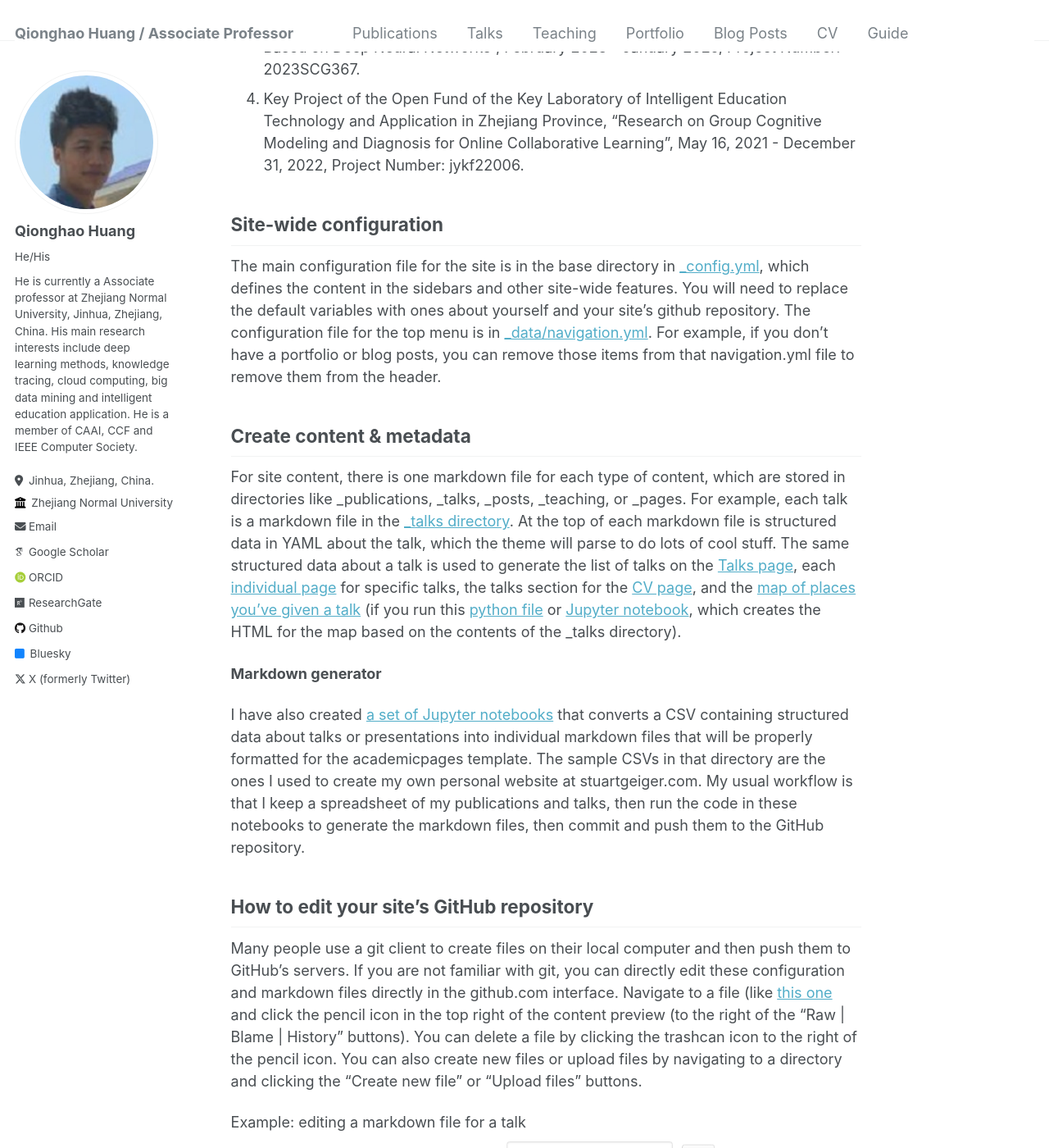
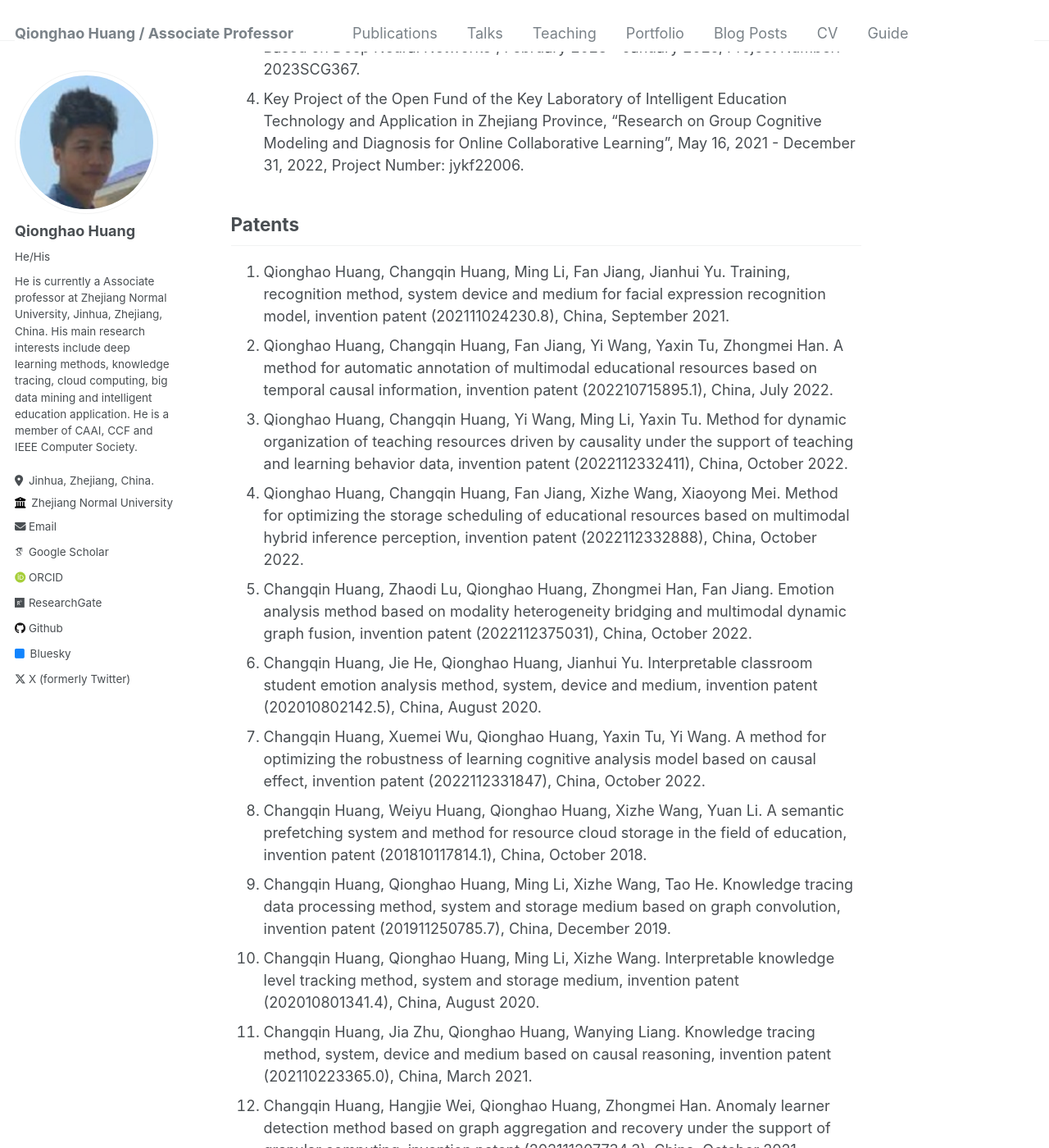
Before and after one commit to qhhuang-ai/qhhuang-ai.github.io, a Jekyll site: the page built from _pages/about.md, in a window 1280 px wide and 1400 px high, scrolled down 3836 px. Shown: the whole window at 82% size. Built offline with Jekyll 4.4.1, drawn with Linux system fonts in a browser that asks for light colours; some web fonts are replaced; some of the changed text lies outside the part shown.

Commit message:
update cv

```diff
--- a/_pages/about.md
+++ b/_pages/about.md
@@ -34,26 +34,29 @@ Principal Investigator of Research Projects
 1. General Topic of Zhejiang Provincial Education Science Planning, “Research on Online Learning Cognitive Assessment and Resource Recommendation Strategies Based on Deep Neural Networks”, February 2023 - January 2025, Project Number: 2023SCG367.
 1. Key Project of the Open Fund of the Key Laboratory of Intelligent Education Technology and Application in Zhejiang Province, “Research on Group Cognitive Modeling and Diagnosis for Online Collaborative Learning”, May 16, 2021 - December 31, 2022, Project Number: jykf22006.
 
-Site-wide configuration
+Patents
 ------
-The main configuration file for the site is in the base directory in [_config.yml](https://github.com/academicpages/academicpages.github.io/blob/master/_config.yml), which defines the content in the sidebars and other site-wide features. You will need to replace the default variables with ones about yourself and your site's github repository. The configuration file for the top menu is in [_data/navigation.yml](https://github.com/academicpages/academicpages.github.io/blob/master/_data/navigation.yml). For example, if you don't have a portfolio or blog posts, you can remove those items from that navigation.yml file to remove them from the header.
+1. Qionghao Huang, Changqin Huang, Ming Li, Fan Jiang, Jianhui Yu. Training, recognition method, system device and medium for facial expression recognition model, invention patent (202111024230.8), China, September 2021.
+1. Qionghao Huang, Changqin Huang, Fan Jiang, Yi Wang, Yaxin Tu, Zhongmei Han. A method for automatic annotation of multimodal educational resources based on temporal causal information, invention patent (202210715895.1), China, July 2022.
+1. Qionghao Huang, Changqin Huang, Yi Wang, Ming Li, Yaxin Tu. Method for dynamic organization of teaching resources driven by causality under the support of teaching and learning behavior data, invention patent (2022112332411), China, October 2022.
+1. Qionghao Huang, Changqin Huang, Fan Jiang, Xizhe Wang, Xiaoyong Mei. Method for optimizing the storage scheduling of educational resources based on multimodal hybrid inference perception, invention patent (2022112332888), China, October 2022.
+1. Changqin Huang, Zhaodi Lu, Qionghao Huang, Zhongmei Han, Fan Jiang. Emotion analysis method based on modality heterogeneity bridging and multimodal dynamic graph fusion, invention patent (2022112375031), China, October 2022.
+1. Changqin Huang, Jie He, Qionghao Huang, Jianhui Yu. Interpretable classroom student emotion analysis method, system, device and medium, invention patent (202010802142.5), China, August 2020.
+1. Changqin Huang, Xuemei Wu, Qionghao Huang, Yaxin Tu, Yi Wang. A method for optimizing the robustness of learning cognitive analysis model based on causal effect, invention patent (2022112331847), China, October 2022.
+1. Changqin Huang, Weiyu Huang, Qionghao Huang, Xizhe Wang, Yuan Li. A semantic prefetching system and method for resource cloud storage in the field of education, invention patent (201810117814.1), China, October 2018.
+1. Changqin Huang, Qionghao Huang, Ming Li, Xizhe Wang, Tao He. Knowledge tracing data processing method, system and storage medium based on graph convolution, invention patent (201911250785.7), China, December 2019.
+1. Changqin Huang, Qionghao Huang, Ming Li, Xizhe Wang. Interpretable knowledge level tracking method, system and storage medium, invention patent (202010801341.4), China, August 2020.
+1. Changqin Huang, Jia Zhu, Qionghao Huang, Wanying Liang. Knowledge tracing method, system, device and medium based on causal reasoning, invention patent (202110223365.0), China, March 2021.
+1. Changqin Huang, Hangjie Wei, Qionghao Huang, Zhongmei Han. Anomaly learner detection method based on graph aggregation and recovery under the support of granular computing, invention patent (202111207734.3), China, October 2021.
+1. Xizhe Wang, Changqin Huang, Ming Li, Qionghao Huang, Fan Jiang. A fine-grained learning performance prediction method, device, equipment and medium, invention patent (202110396455.X), China, April 2021.
+1. Changqin Huang, Yixuan Chen, Ming Li, Qionghao Huang. Cognitive diagnosis method, system and storage medium based on graph neural network, invention patent (202210253979.8), China, March 2022.
+1. Zhongmei Han, Shougang Han, Changqin Huang, Qionghao Huang. Learner emotion evolution analysis method and system based on causal graph neural network, invention patent (202210870610.1), China, July 2022.
+1. Changqin Huang, Fan Jiang, Shijin Wang, Qionghao Huang, Xizhe Wang. A learner emotion analysis method and device based on cross-temporal graph representation, invention patent (202310190443.0), China, February 3, 2023.
+1. Changqin Huang, Hangjie Wei, Qionghao Huang, Yaxin Tu, Yi Wang. A causal temporal double-enhanced knowledge tracing method based on hypergraph clustering, invention patent (202211412022.X), China, November 2022.
+1. Changqin Huang, Zhenheng Lin, Qionghao Huang, Yunliang Jiang, Shijin Wang. A multimodal emotion analysis method and system based on large model video description, invention patent (CN117237774A), Zhejiang Province, China, December 15, 2023.
+1. Changqin Huang, Jili Chen, Yunliang Jiang, Qionghao Huang, Shijin Wang. A method and system for constructing multimodal blended teaching resources based on cognitive neuroscience, invention patent (CN117196908A), Zhejiang Province, China, December 8, 2023.
+1. Changqin Huang, Jiahui Yang, Yunliang Jiang, Qionghao Huang, Shijin Wang. Heterogeneous graph representation learning method, device and medium assisted by large language model, invention patent (2023116128682), China, November 29, 2023.
 
 Create content & metadata
 ------
 For site content, there is one markdown file for each type of content, which are stored in directories like _publications, _talks, _posts, _teaching, or _pages. For example, each talk is a markdown file in the [_talks directory](https://github.com/academicpages/academicpages.github.io/tree/master/_talks). At the top of each markdown file is structured data in YAML about the talk, which the theme will parse to do lots of cool stuff. The same structured data about a talk is used to generate the list of talks on the [Talks page](https://academicpages.github.io/talks), each [individual page](https://academicpages.github.io/talks/2012-03-01-talk-1) for specific talks, the talks section for the [CV page](https://academicpages.github.io/cv), and the [map of places you've given a talk](https://academicpages.github.io/talkmap.html) (if you run this [python file](https://github.com/academicpages/academicpages.github.io/blob/master/talkmap.py) or [Jupyter notebook](https://github.com/academicpages/academicpages.github.io/blob/master/talkmap.ipynb), which creates the HTML for the map based on the contents of the _talks directory).
-
-**Markdown generator**
-
-I have also created [a set of Jupyter notebooks](https://github.com/academicpages/academicpages.github.io/tree/master/markdown_generator
-) that converts a CSV containing structured data about talks or presentations into individual markdown files that will be properly formatted for the academicpages template. The sample CSVs in that directory are the ones I used to create my own personal website at stuartgeiger.com. My usual workflow is that I keep a spreadsheet of my publications and talks, then run the code in these notebooks to generate the markdown files, then commit and push them to the GitHub repository.
-
-How to edit your site's GitHub repository
-------
-Many people use a git client to create files on their local computer and then push them to GitHub's servers. If you are not familiar with git, you can directly edit these configuration and markdown files directly in the github.com interface. Navigate to a file (like [this one](https://github.com/academicpages/academicpages.github.io/blob/master/_talks/2012-03-01-talk-1.md) and click the pencil icon in the top right of the content preview (to the right of the "Raw | Blame | History" buttons). You can delete a file by clicking the trashcan icon to the right of the pencil icon. You can also create new files or upload files by navigating to a directory and clicking the "Create new file" or "Upload files" buttons.
-
-Example: editing a markdown file for a talk
-![Editing a markdown file for a talk](/images/editing-talk.png)
-
-For more info
-------
-More info about configuring academicpages can be found in [the guide](https://academicpages.github.io/markdown/). The [guides for the Minimal Mistakes theme](https://mmistakes.github.io/minimal-mistakes/docs/configuration/) (which this theme was forked from) might also be helpful.
```
